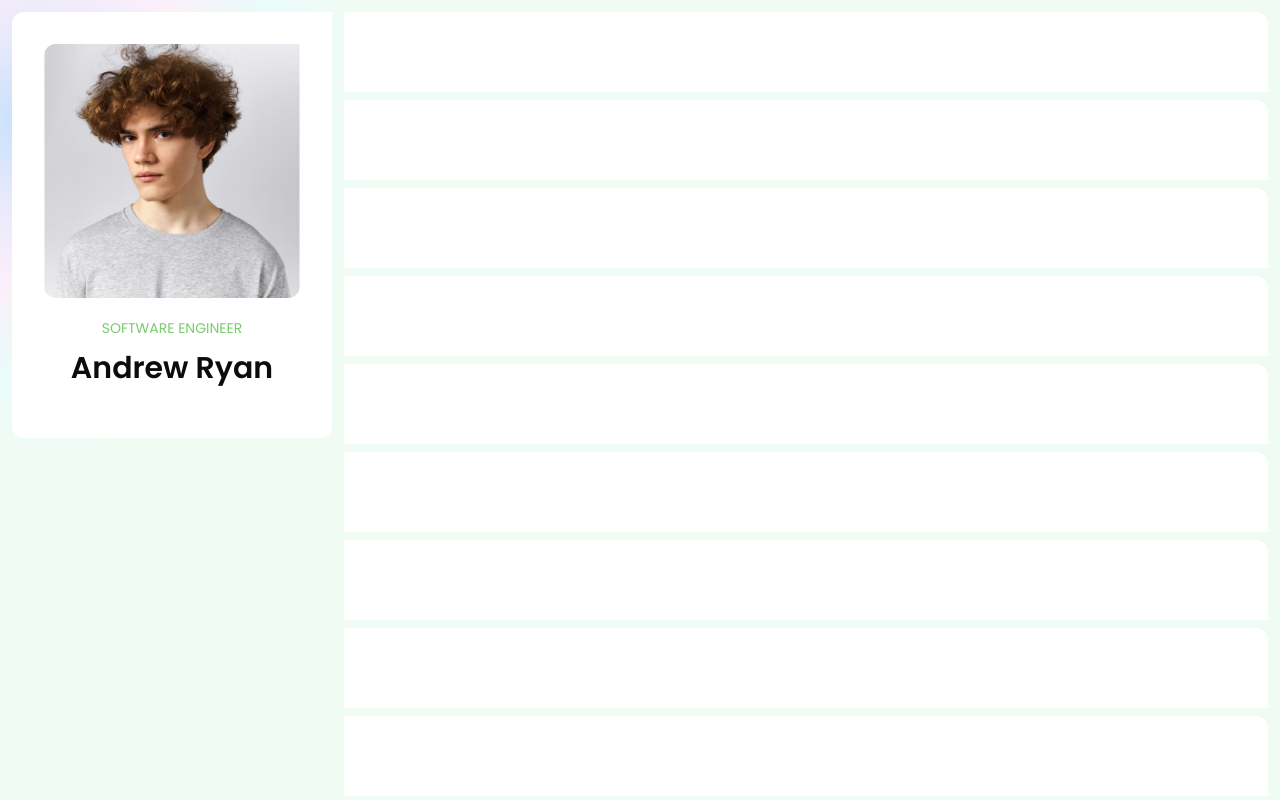
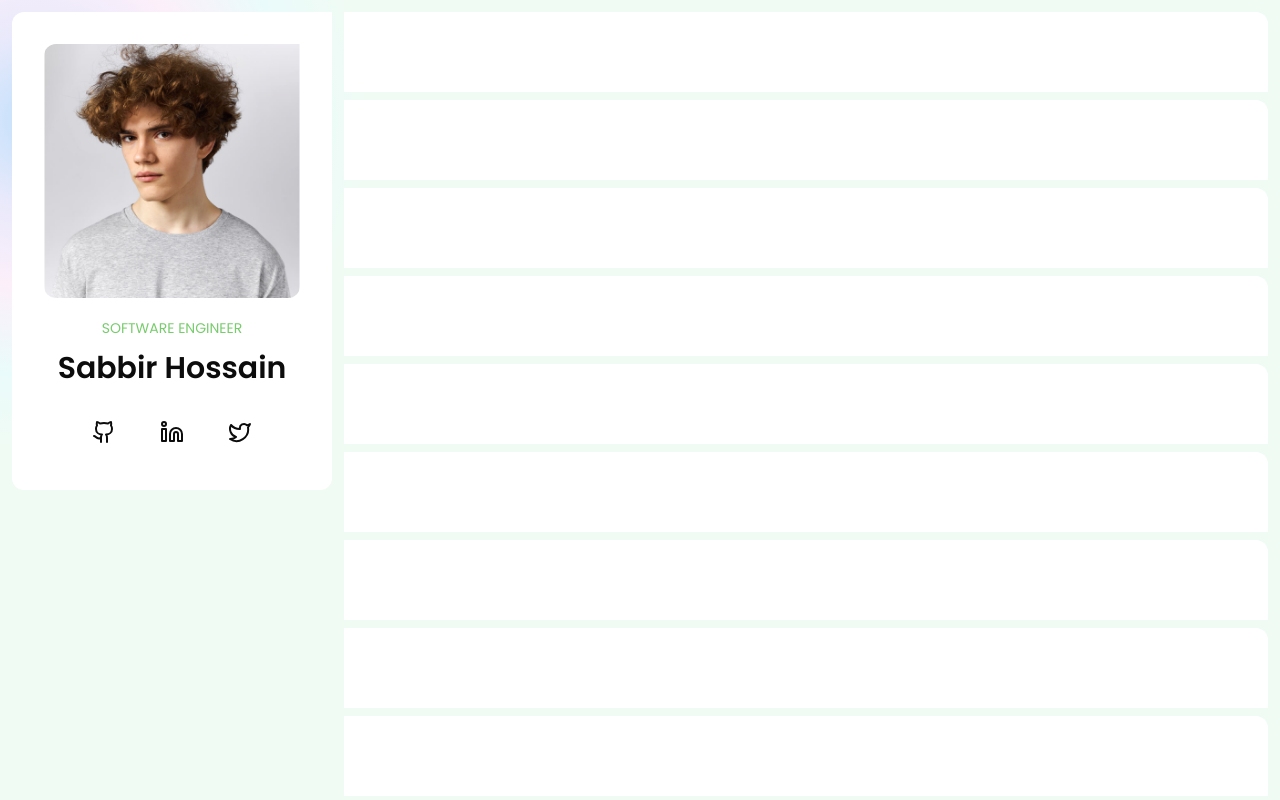
Before and after one commit to oxsabbir/dev-portfolio, a Next.js app: page / in a window 1280 px wide. Built offline with nearby package versions, Linux system fonts and the light colour scheme.

Commit message:
add social link

```diff
--- a/app/components/profile-card.jsx
+++ b/app/components/profile-card.jsx
@@ -1,3 +1,4 @@
+import { socialLinks } from "@/app/utils/constants";
 import profileImage from "@/public/profileImage.png";
 import Image from "next/image";
 export default function ProfileCard() {
@@ -17,13 +18,19 @@ export default function ProfileCard() {
             <p className=" text-secondery text-sm font-normal uppercase">
               Software Engineer
             </p>
-            <h4 className="font-semibold text-3xl">Andrew Ryan</h4>
+            <h4 className="font-semibold text-3xl">Sabbir Hossain</h4>
           </div>
 
-          <div>
-            <ul>
-              <li></li>
-            </ul>
+          <div className="flex items-center gap-4 justify-center">
+            {socialLinks.map((item) => (
+              <a
+                key={item.title}
+                className=" p-3 border-whiteLowOpacity border-2 rounded-2xl"
+                href={item.link}
+              >
+                {<item.icon />}
+              </a>
+            ))}
           </div>
         </div>
       </div>
--- a/app/globals.css
+++ b/app/globals.css
@@ -33,6 +33,10 @@ body {
   );
 }
 
+.whiteLowOpc {
+  color: #ffffff1f;
+}
+
 .smallTextUpperCase {
   @apply text-sm font-light text-primary font-poppins;
 }
--- a/app/layout.tsx
+++ b/app/layout.tsx
@@ -18,8 +18,8 @@ const poppins = Poppins({
 });
 
 export const metadata: Metadata = {
-  title: "Sabbir Hossain | Developer Portfolio",
-  description: "Sabbir Hossain - Portfolio",
+  title: "Sabbir Hossain | Full-Stack Developer",
+  description: "Sabbir Hossain - Developer portfolio",
 };
 
 export default function RootLayout({
--- /dev/null
+++ b/app/utils/constants.js
@@ -0,0 +1,14 @@
+import { Github, Linkedin, Twitter } from "lucide-react";
+export const socialLinks = [
+  { title: "github", link: "https://github.com/oxsabbir", icon: Github },
+  {
+    title: "linkedIn",
+    link: "https://www.linkedin.com/in/oxsabbir",
+    icon: Linkedin,
+  },
+  {
+    title: "x",
+    link: "https://x.com/sabbir2always",
+    icon: Twitter,
+  },
+];
--- a/tailwind.config.ts
+++ b/tailwind.config.ts
@@ -14,6 +14,7 @@ export default {
         primary: "#FFFFFF",
         secondery: "#78CC6D",
         textSmColor: "#EAEAEA",
+        whiteLowOpacity: "#FFFFFF1F",
       },
       backgroundImage: {
         primaryGradient:
```
